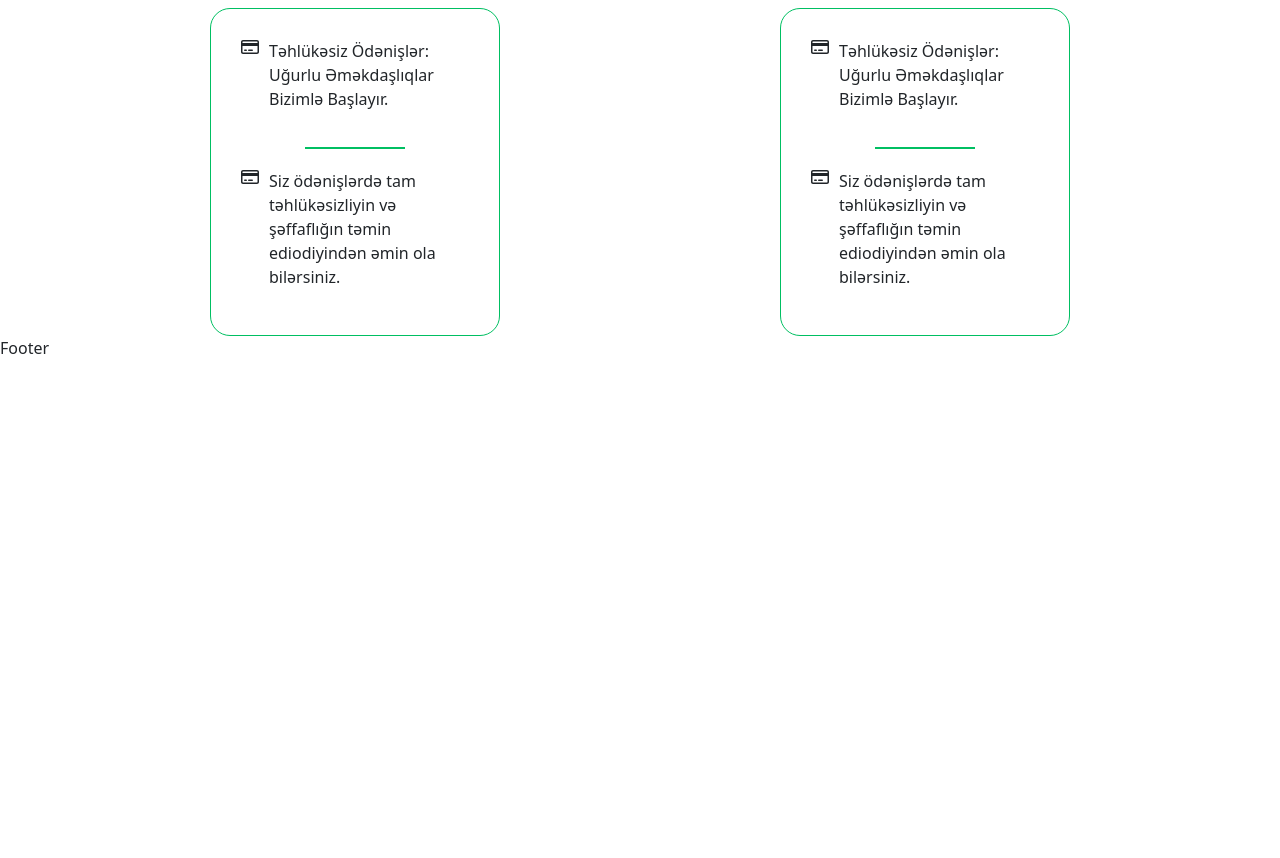
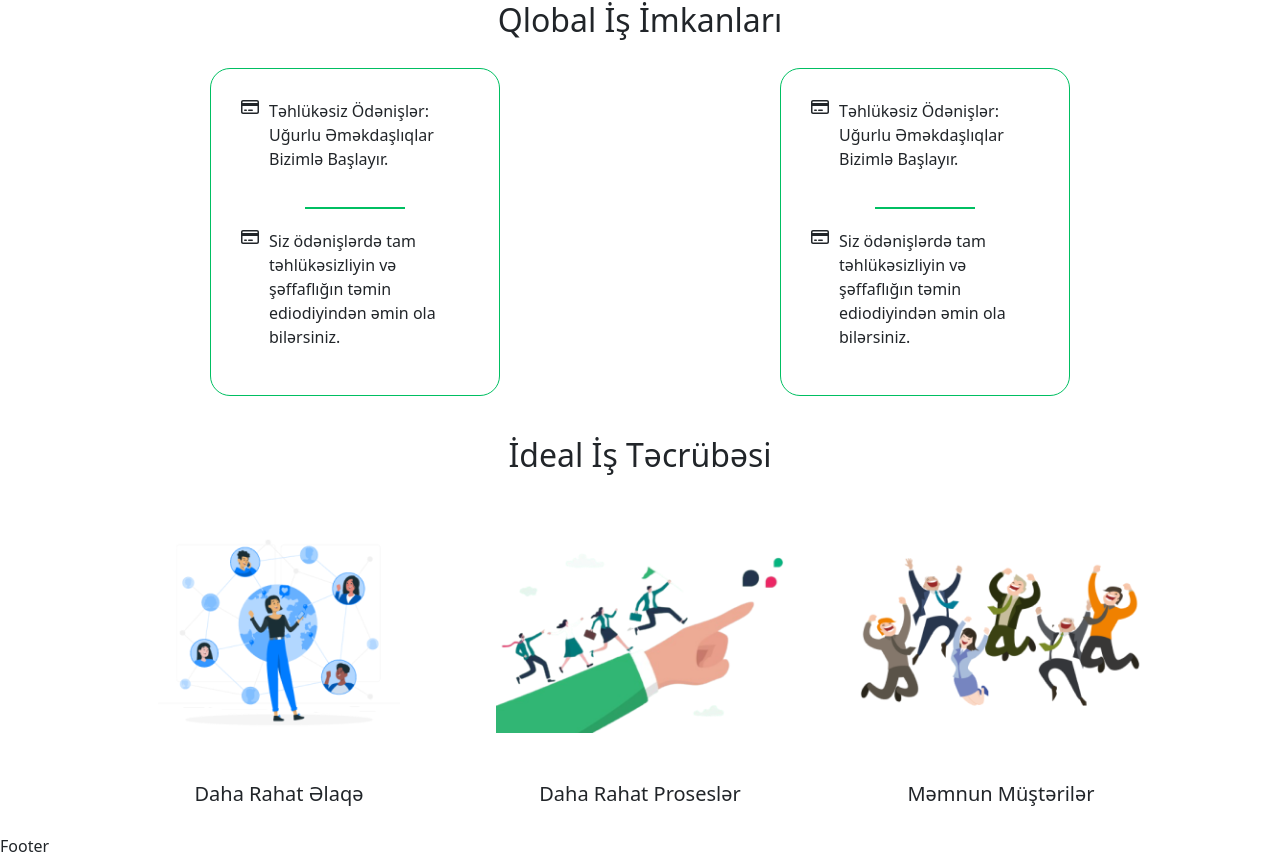
Before and after one commit to matin-mib/Home-Page, a React (Vite) app: page / in a window 1280 px wide. Shown: the part 853-1711 px from the top of the page. Before the commit the page ends 1213 px from the top, so only its background shows below. Built offline with nearby package versions, Linux system fonts and the light colour scheme.

Commit message:
add work experience section

```diff
--- a/src/components/customers/CustomersReviews.jsx
+++ b/src/components/customers/CustomersReviews.jsx
@@ -3,7 +3,7 @@ import './customersReviews.css';
 
 const CustomersReviews = () => {
     return (
-        <Container>
+        <Container className="customer-reviews__container">
             <h2 className="customer-reviews__title">Müştəri Rəylərimiz</h2>
             <Row className="customer-reviews__row">
                 <Col md={12} lg={6} xl={6}>
--- a/src/components/customers/customersReviews.css
+++ b/src/components/customers/customersReviews.css
@@ -1,3 +1,7 @@
+.customer-reviews__container {
+    padding: 20px 0px;
+}
+
 .customer-reviews__title {
     text-align: center;
 }
--- a/src/components/globalBusiness/GlobalBusiness.jsx
+++ b/src/components/globalBusiness/GlobalBusiness.jsx
@@ -5,7 +5,7 @@ import { faCreditCard } from '@fortawesome/free-regular-svg-icons'
 
 const GlobalBusiness = () => {
     return (
-        <Container>
+        <Container className="global-business__container">
             <h2 className="global-business__title">Qlobal İş İmkanları</h2>
             <Row>
                 <Col md={6} className="global-business__column">
--- a/src/components/globalBusiness/globalBusiness.css
+++ b/src/components/globalBusiness/globalBusiness.css
@@ -1,3 +1,7 @@
+.global-business__container {
+    padding: 20px 0;
+}
+
 .global-business__title {
     text-align: center;
 }
--- /dev/null
+++ b/src/components/workExperience/WorkExperience.jsx
@@ -0,0 +1,33 @@
+
+import { Card, Container } from 'react-bootstrap';
+import './workExperience.css';
+
+const WorkExperience = () => {
+    return (
+        <Container className="work-experience__container">
+            <h2 className="work-experience__title">İdeal İş Təcrübəsi</h2>
+            <div className="work-experience__list">
+                <Card className="work-experience__card">
+                    <Card.Img variant="top" src="./image3.png" className="work-experience__image" />
+                    <Card.Title className="work-experience__card-title">
+                        Daha Rahat Əlaqə
+                    </Card.Title>
+                </Card>
+                <Card className="work-experience__card">
+                    <Card.Img variant="top" src="./image5.png" className="work-experience__image" />
+                    <Card.Title className="work-experience__card-title">
+                        Daha Rahat Proseslər
+                    </Card.Title>
+                </Card>
+                <Card className="work-experience__card">
+                    <Card.Img variant="top" src="./image2.png" className="work-experience__image" />
+                    <Card.Title className="work-experience__card-title">
+                        Məmnun Müştərilər
+                    </Card.Title>
+                </Card>
+            </div>
+        </Container>
+    )
+}
+
+export default WorkExperience
--- /dev/null
+++ b/src/components/workExperience/workExperience.css
@@ -0,0 +1,29 @@
+.work-experience__container {
+    padding: 20px 0;
+}
+
+.work-experience__title {
+    text-align: center;
+}
+
+.work-experience__list {
+    display: flex;
+    justify-content: space-evenly;
+    gap: 20px;
+    flex-wrap: wrap;
+}
+
+.work-experience__card {
+    border: none !important;
+    width: 18rem;
+}
+
+.work-experience__image {
+    height: 300px;
+    object-fit: contain;
+}
+
+.work-experience__card-title {
+    text-align: center;
+    font: bold !important;
+}
--- a/src/pages/HomePage.jsx
+++ b/src/pages/HomePage.jsx
@@ -1,5 +1,6 @@
 import Customers from "../components/customers/CustomersReviews"
 import GlobalBusiness from "../components/globalBusiness/GlobalBusiness"
+import WorkExperience from "../components/workExperience/WorkExperience"
 
 
 const HomePage = () => {
@@ -7,6 +8,7 @@ const HomePage = () => {
         <>
             <Customers />
             <GlobalBusiness />
+            <WorkExperience />
         </>
     )
 }
```
Also changed, not shown: public/image5.png (renamed from public/image 5.png).
